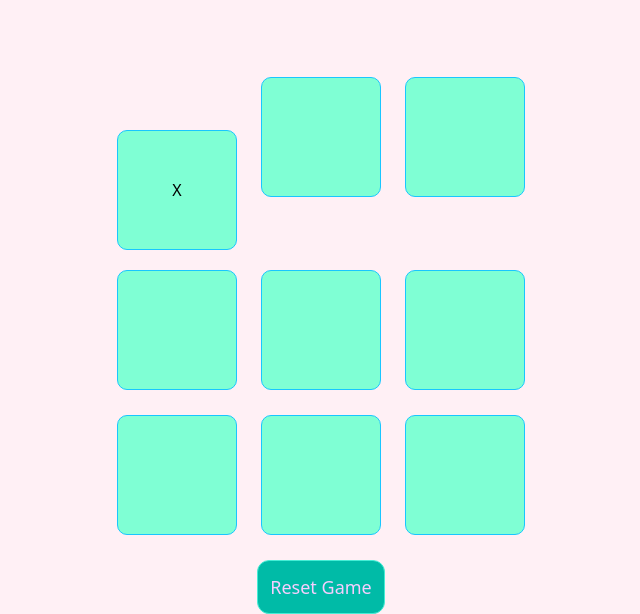
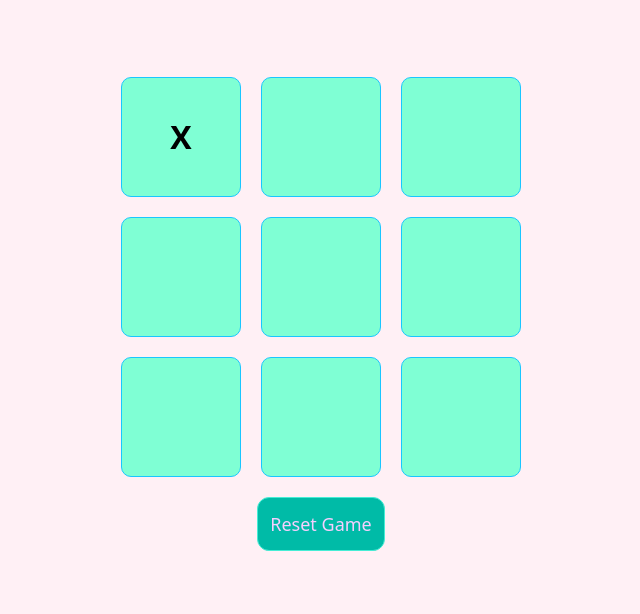
Before and after one commit to PraptiH/tic-tac-toe, a plain HTML site: page index.html in a window 1280 px wide. Both pictures are taken after a click on the button 495 px from the left and 337 px from the top of the page. Shown: the part 201-815 px from the top of the page, without its empty margins (319-959 px from the left). Drawn offline with nearby package versions, Linux system fonts and the light colour scheme.

Commit message:
fix a css issue and disabled a button where a player already put a value

```diff
--- a/index.html
+++ b/index.html
@@ -17,24 +17,29 @@
             border-radius: 10px;
             background-color: aquamarine;
             cursor: pointer;
+            display: inline-flex;
+            align-items: center;
+            justify-content: center;
+            font-weight: bold;
+            font-size: 2rem;
         }
     </style>
 </head>
 
 <body>
     <h1 class="text-6xl font-bold italic text-center mt-[10%]">Tic Tac Toe</h1>
-    <section class="text-center space-y-5 mt-[5%] py-[2%] h-[60vmin] w-[70vmin] mx-auto ">
-        <div class="space-x-5">
+    <section class="text-center space-y-5 mt-[5%] py-[2%] h-[60vmin] w-[70vmin] mx-auto">
+        <div class="space-x-5 flex justify-center">
             <button class="btn"></button>
             <button class="btn"></button>
             <button class="btn"></button>
         </div>
-        <div class="space-x-5">
+        <div class="space-x-5 flex justify-center">
             <button class="btn"></button>
             <button class="btn"></button>
             <button class="btn"></button>
         </div>
-        <div class="space-x-5">
+        <div class="space-x-5 flex justify-center">
             <button class="btn"></button>
             <button class="btn"></button>
             <button class="btn"></button>
--- a/script.js
+++ b/script.js
@@ -4,12 +4,13 @@ btns.forEach(btn=>{
     btn.addEventListener('click',()=>{
     // console.log("clicked")
     if(valueO){
-        btn.innerText="X"
+        btn.innerHTML="X"
         valueO=false
     }
     else{
-        btn.innerText="O"
+        btn.innerHTML="O"
         valueO=true
     }
+    btn.disabled="true"
 })
 })
```
